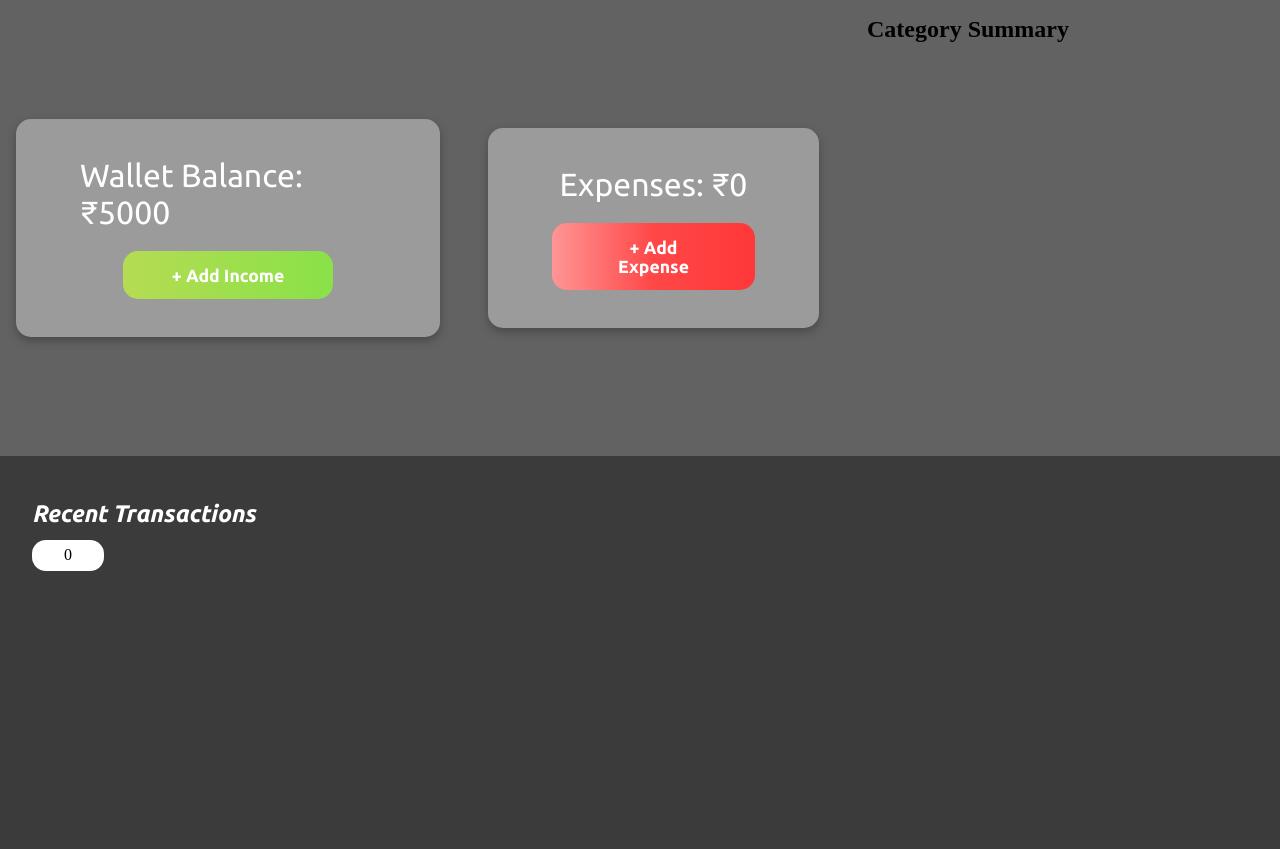
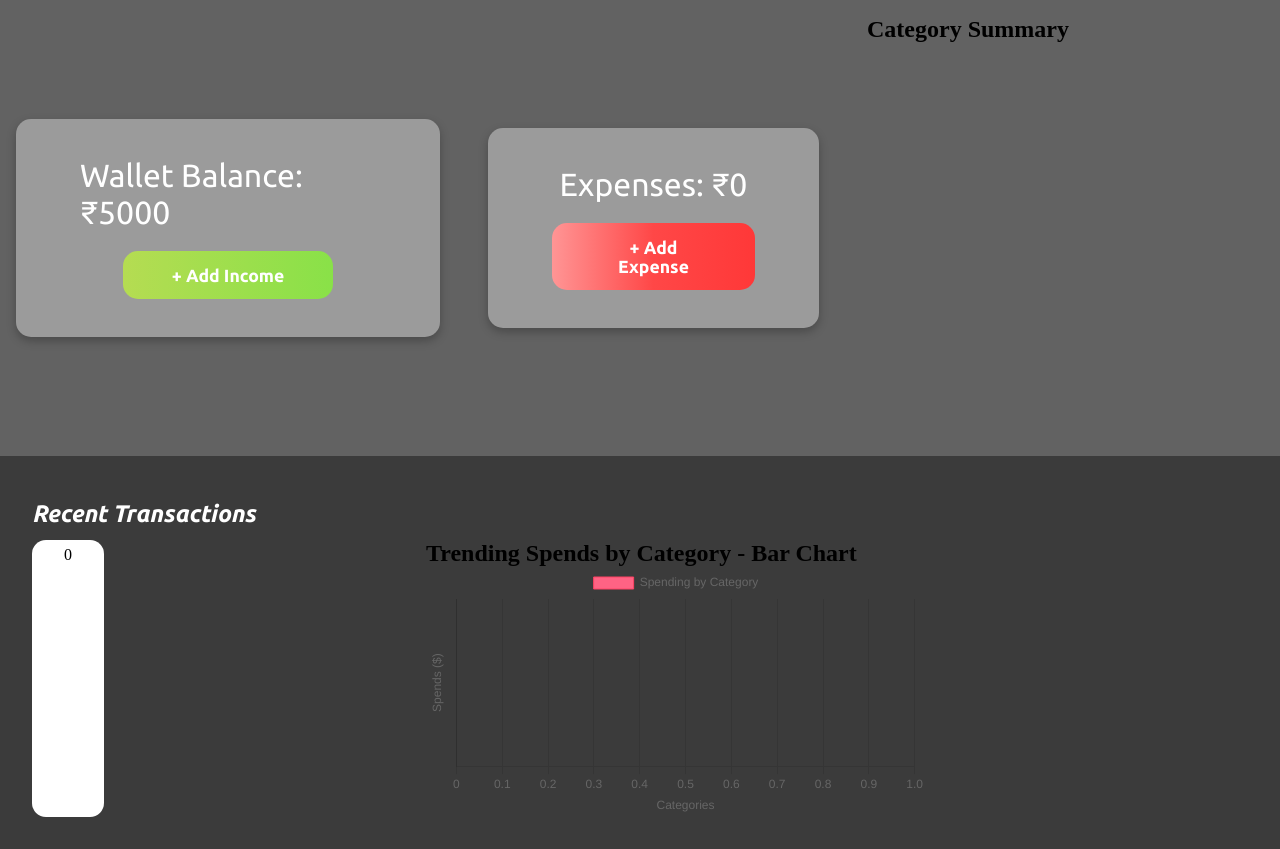
Before and after one commit to Harshal997/xpense-tracker, a React (Create React App) app: page / in a window 1280 px wide. Before the commit the page ends 800 px from the top, so only its background shows below. Built offline with nearby package versions, Linux system fonts and the light colour scheme; the HTML template or start-up script is replaced by a standard one.

Commit message:
Added bar chart

```diff
--- a/src/components/Chart.js
+++ b/src/components/Chart.js
@@ -1,9 +1,9 @@
 import React, { useEffect, useRef, useContext } from "react";
-import { Chart as ChartJS, ArcElement, Tooltip, Legend } from "chart.js";
-import { Pie } from "react-chartjs-2";
+import { Chart as ChartJS, ArcElement, Tooltip, Legend, CategoryScale, LinearScale, BarElement } from "chart.js";
+import { Bar, Pie } from "react-chartjs-2";
 import { WalletContext } from "../App";
 
-ChartJS.register(ArcElement, Tooltip, Legend);
+ChartJS.register(CategoryScale, LinearScale, BarElement, ArcElement, Tooltip, Legend);
 
 const summarizeData = (data) => {
   return data.reduce((acc, item) => {
@@ -14,7 +14,7 @@ const summarizeData = (data) => {
   }, {});
 };
 
-const PieChart = ({ data }) => {
+export const PieChart = () => {
   const { transactions } = useContext(WalletContext);
   const chartRef = useRef(null);
 
@@ -58,4 +58,57 @@ const PieChart = ({ data }) => {
   );
 };
 
-export default PieChart;
+export const BarChart = () => {
+    const { transactions } = useContext(WalletContext);
+    const chartRef = useRef(null);
+
+    const summary = summarizeData(transactions);
+    const labels = Object.keys(summary);
+    const values = Object.values(summary);
+
+    const chartData = {
+      labels: labels,
+      datasets: [
+        {
+          label: 'Spending by Category',
+          data: values,
+          backgroundColor: ['#FF6384', '#36A2EB', '#FFCE56', '#4BC0C0'],
+          borderColor: ['#FF4364', '#1480C9', '#FFD42A', '#38B2A0'],
+          borderWidth: 1,
+        },
+      ],
+    };
+
+    useEffect(() => {
+      return () => {
+        if (chartRef.current) {
+          chartRef.current.destroy();
+        }
+      };
+    }, []);
+
+    return (
+      <div style={{ width: '500px', margin: '0 auto' }}>
+        <h2>Trending Spends by Category - Bar Chart</h2>
+        <Bar
+          data={chartData}
+          ref={chartRef}
+          options={{
+            indexAxis: 'y',
+            responsive: true,
+            plugins: {
+              legend: { display: true, position: 'top' },
+              tooltip: { enabled: true },
+            },
+            scales: {
+              x: { title: { display: true, text: 'Categories' } },
+              y: {
+                title: { display: true, text: 'Spends ($)' },
+                beginAtZero: true,
+              },
+            },
+          }}
+        />
+      </div>
+    );
+  };
--- a/src/components/finance-flow/FinanceFlow.jsx
+++ b/src/components/finance-flow/FinanceFlow.jsx
@@ -1,7 +1,7 @@
 import React from "react";
 import styles from './financeFlow.module.css'
 import { Finance } from "../../shared/finance/Finance";
-import PieChart from "../Chart";
+import {PieChart} from "../Chart";
 
 export const FinanceFlow = () => {
   return (
--- a/src/components/transactions/Transactions.jsx
+++ b/src/components/transactions/Transactions.jsx
@@ -3,6 +3,7 @@ import { Transaction } from "../../shared/finance/transaction/Transaction";
 import styles from "./transactions.module.css";
 import { WalletContext } from "../../App";
 import { FaArrowLeftLong, FaArrowRightLong } from "react-icons/fa6";
+import { BarChart } from "../Chart";
 
 export const Transactions = () => {
   const { wallet, transactions } = useContext(WalletContext);
@@ -10,29 +11,63 @@ export const Transactions = () => {
   const [end, setEnd] = useState(3);
 
   const handlePrev = () => {
-    if(start > 0) {
-      setStart(start-3);
-      setEnd(end-3)
+    if (start > 0) {
+      setStart(start - 3);
+      setEnd(end - 3);
     }
-  }
+  };
   const handleNext = () => {
-    if(end <  transactions.length) {
-      setStart(start+3);
-      setEnd(end+3)
+    if (end < transactions.length) {
+      setStart(start + 3);
+      setEnd(end + 3);
     }
-  }
+  };
   return (
     <div style={{ padding: "2em" }}>
-      <h2 style={{ color: 'white', fontFamily: 'Ubuntu', fontStyle: 'italic', margin: "0.5em 0" }}>Recent Transactions</h2>
-      <div className={styles.transactionsContainer}>
-        {transactions && transactions.length && transactions.slice(start, end).map((transaction, index) => (
-          <Transaction key={index} transaction={transaction} />
-        ))}
-        {transactions && transactions.length > 3 && <div style={{ display: 'flex', alignSelf: 'center', columnGap: 20 }}>
-          <button className={styles.arrowBtn} onClick={handlePrev}><FaArrowLeftLong /></button>
-          <div style={{ backgroundColor: "#43967B", padding: '6px 10px', borderRadius: 7 }}><p style={{ fontFamily: 'Ubuntu', color: 'white' }}>{end-start}</p></div>
-          <button className={styles.arrowBtn} onClick={handleNext}><FaArrowRightLong /></button>
-        </div>}
+      <h2
+        style={{
+          color: "white",
+          fontFamily: "Ubuntu",
+          fontStyle: "italic",
+          margin: "0.5em 0",
+        }}
+      >
+        Recent Transactions
+      </h2>
+      <div style={{display: 'flex', justifyContent: 'space-between'}}>
+        <div className={styles.transactionsContainer}>
+          {transactions &&
+            transactions.length &&
+            transactions
+              .slice(start, end)
+              .map((transaction, index) => (
+                <Transaction key={index} transaction={transaction} />
+              ))}
+          {transactions && transactions.length > 3 && (
+            <div
+              style={{ display: "flex", alignSelf: "center", columnGap: 20 }}
+            >
+              <button className={styles.arrowBtn} onClick={handlePrev}>
+                <FaArrowLeftLong />
+              </button>
+              <div
+                style={{
+                  backgroundColor: "#43967B",
+                  padding: "6px 10px",
+                  borderRadius: 7,
+                }}
+              >
+                <p style={{ fontFamily: "Ubuntu", color: "white" }}>
+                  {end - start}
+                </p>
+              </div>
+              <button className={styles.arrowBtn} onClick={handleNext}>
+                <FaArrowRightLong />
+              </button>
+            </div>
+          )}
+        </div>
+        <BarChart />
       </div>
     </div>
   );
```
